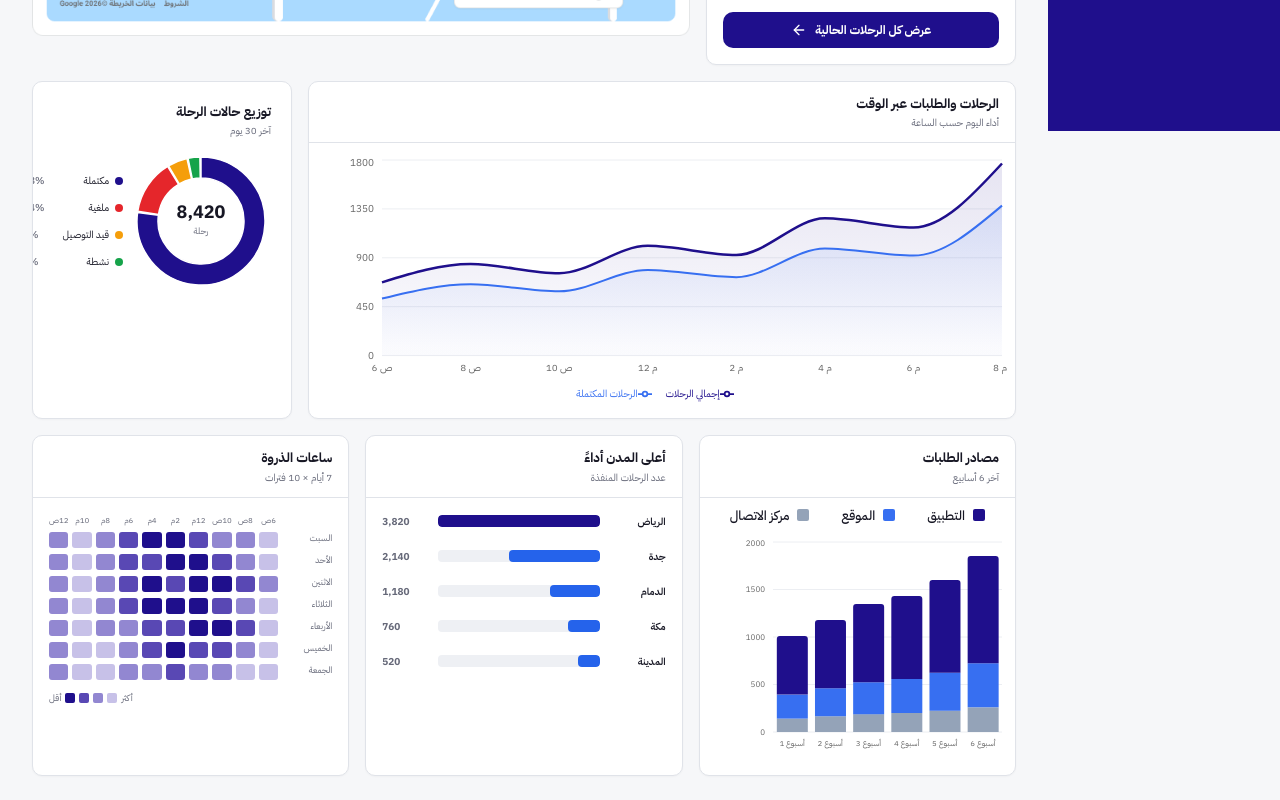
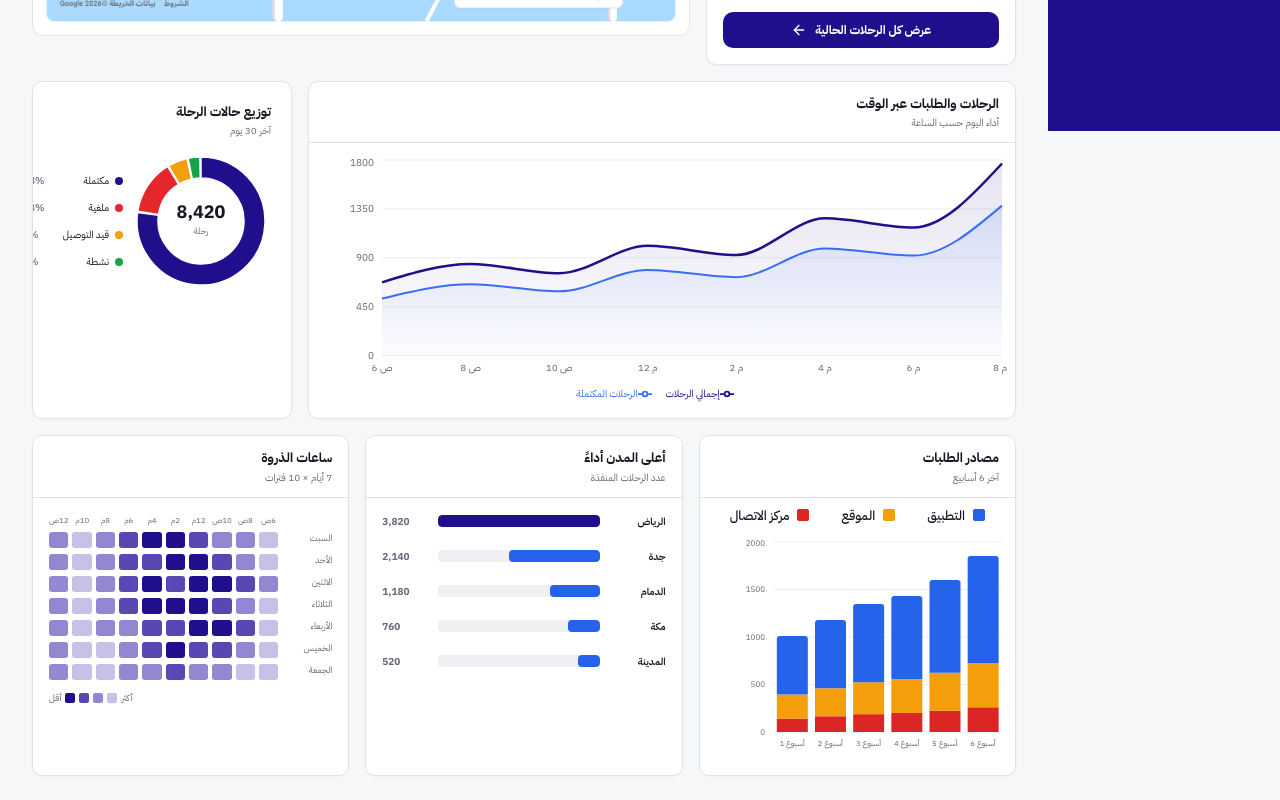
Before and after one commit to ahmedebrahem0/AquaDashboard, a Next.js app: page / in a window 1280 px wide. Shown: the part 669-1469 px from the top of the page. Built offline with nearby package versions, Linux system fonts and the light colour scheme.

Commit message:
Feat: Handel New Version

```diff
--- a/src/features/analytics/data/analytics-data.ts
+++ b/src/features/analytics/data/analytics-data.ts
@@ -40,7 +40,7 @@ export function getAnalyticsData(range: DashboardRange): AnalyticsData {
     sourcesSubtitle: isCancelled ? "خلال آخر 7 أيام" : "آخر 6 أسابيع",
     sourceSeries: isCancelled
       ? { app: "النظام", web: "السواق", calls: "العميل", appColor: "#2563EB", webColor: "#F59E0B", callsColor: "#DC2626" }
-      : { app: "التطبيق", web: "الموقع", calls: "مركز الاتصال", appColor: "#1F0F8C", webColor: "#376FF1", callsColor: "#94A3B8" },
+      : { app: "التطبيق", web: "الموقع", calls: "مركز الاتصال", appColor: "#2563EB", webColor: "#F59E0B", callsColor: "#DC2626" },
     citiesTitle: isCancelled ? "الإلغاءات حسب المدينة" : "أعلى المدن أداءً",
     citiesSubtitle: isCancelled ? "خلال آخر 7 أيام" : "عدد الرحلات المنفذة",
     peakTitle: isCancelled ? "ساعات ذروة الإلغاء" : "ساعات الذروة",
```
